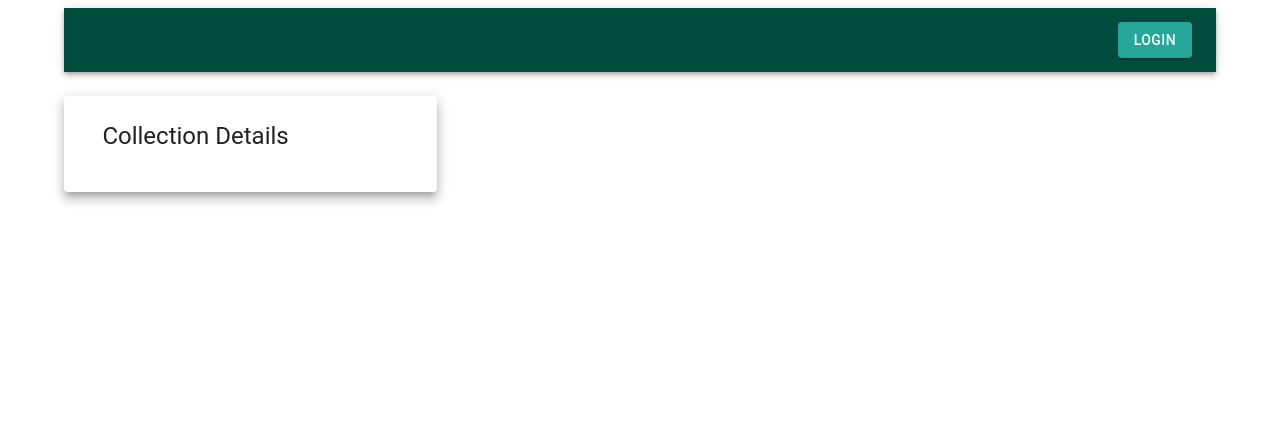
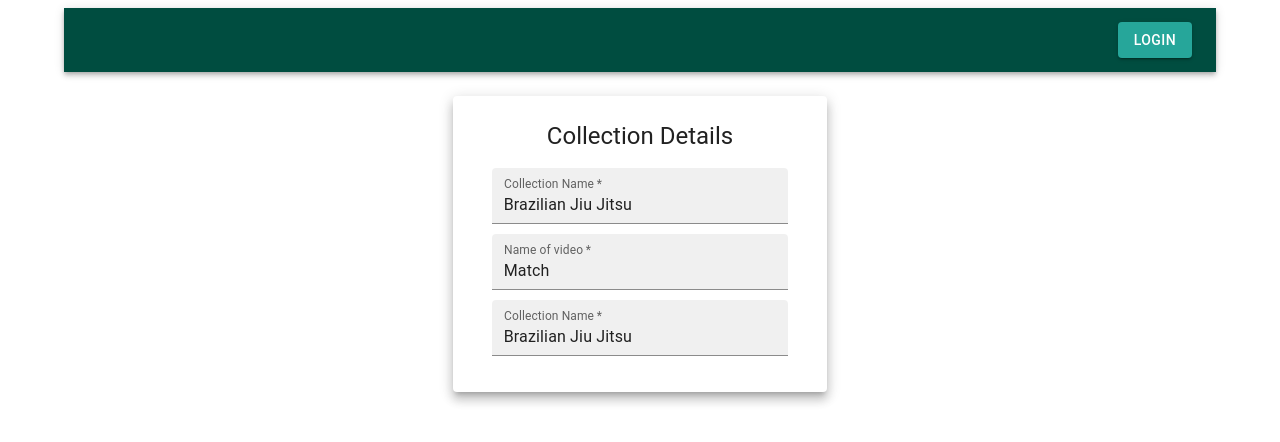
Before and after one commit to NerdyWithZainab/video-annotator, a Next.js app: page /collection/1 in a window 1280 px wide. Shown: the top 442 px of the page. Built offline with nearby package versions, Linux system fonts and the light colour scheme; no server answers.

Commit message:
make progress on single-collection-view page and create a types.ts file for model interfaces

```diff
--- a/components/CollectionDetails/index.tsx
+++ b/components/CollectionDetails/index.tsx
@@ -1,11 +1,155 @@
 import InfoPanel from "../InfoPanel";
+import { Collection } from "../../types";
+import InfoPanelBody from "../InfoPanel/InfoPanelBody";
+import { Grid, TextField } from "@mui/material";
+import React, { useState } from "react";
+import { FormattedMessage, useIntl, IntlShape } from "react-intl";
+import { isValidName } from "../../utilities/validators";
+import { isBoolean } from "lodash-es";
 
-const CollectionDetails: React.FC = () => {
+const CollectionDetails: React.FC<{
+  collection: Collection;
+}> = ({ collection }) => {
+  const intl: IntlShape = useIntl();
+
+  const [name, setName] = useState<string>(collection?.name);
+  const [nameInvalid, setNameInvalid] = useState<boolean>(false);
+  const handleNameChange: (
+    event: React.ChangeEvent<HTMLInputElement>
+  ) => void = (event: React.ChangeEvent<HTMLInputElement>) => {
+    const currentName: string = event?.currentTarget?.value;
+    setName(currentName);
+    setNameInvalid(!isValidName(currentName));
+  };
+
+  const [nameOfVideo, setNameOfVideo] = useState<string>(
+    collection?.nameOfVideo || ""
+  );
+  const [nameOfVideoInvalid, setNameOfVideoInvalid] = useState<boolean>(false);
+  const handleNameOfVideoChange: (
+    event: React.ChangeEvent<HTMLInputElement>
+  ) => void = (event: React.ChangeEvent<HTMLInputElement>) => {
+    const currentNameOfVideo: string = event?.currentTarget?.value;
+    setNameOfVideo(currentNameOfVideo);
+    setNameOfVideoInvalid(!isValidName(currentNameOfVideo));
+  };
+
+  const [nameOfEvent, setNameOfEvent] = useState<string>(
+    collection?.nameOfEvent || ""
+  );
+  const [nameOfEventInvalid, setnameOfEventInvalid] = useState<boolean>(false);
+  const handleNameOfEventChange: (
+    event: React.ChangeEvent<HTMLInputElement>
+  ) => void = (event: React.ChangeEvent<HTMLInputElement>) => {
+    const currentNameOfEvent: string = event?.currentTarget?.value;
+    setNameOfEvent(currentNameOfEvent);
+    setnameOfEventInvalid(!isValidName(currentNameOfEvent));
+  };
+
+  const [isPrivate, setIsPrivate] = useState<boolean>(
+    collection?.isPrivate || false
+  ); // default to public
+  const [isPrivateInvalid, setIsPrivateInvalid] = useState<boolean>(false);
+  const handleIsPrivateChange: (
+    event: React.ChangeEvent<HTMLInputElement>
+  ) => void = (event: React.ChangeEvent<HTMLInputElement>) => {
+    const currentIsPrivate: boolean = Boolean(event?.currentTarget?.value);
+    setIsPrivate(currentIsPrivate);
+    setIsPrivateInvalid(!isBoolean(currentIsPrivate));
+  };
+
   return (
     <InfoPanel
       titleId="COLLECTION_DETAILS"
       titleDefault="Collection Details"
-    ></InfoPanel>
+      textOverrides={{ textAlign: "center" }}
+    >
+      <InfoPanelBody>
+        <Grid container>
+          <Grid item lg={12} sm={12}>
+            <TextField
+              fullWidth
+              data-testid={"collection-name"}
+              error={nameInvalid}
+              variant="filled"
+              label={
+                <FormattedMessage
+                  id="COLLECTION_NAME"
+                  defaultMessage="Collection Name"
+                />
+              }
+              required
+              helperText={
+                nameInvalid
+                  ? intl.formatMessage({
+                      id: "COLLECTION_NAME_CANNOT_BE_BLANK",
+                      defaultMessage: "Collection name cannot be blank",
+                    })
+                  : ""
+              }
+              style={{ marginBottom: 10, maxWidth: 400 }}
+              onChange={handleNameChange}
+              value={name}
+            ></TextField>
+          </Grid>
+          <Grid item lg={12} sm={12}>
+            <TextField
+              fullWidth
+              data-testid={"collection-name-of-video"}
+              error={nameOfVideoInvalid}
+              variant="filled"
+              label={
+                <FormattedMessage
+                  id="NAME_OF_VIDEO"
+                  defaultMessage="Name of video"
+                />
+              }
+              required
+              helperText={
+                nameOfVideoInvalid
+                  ? intl.formatMessage(
+                      {
+                        id: "GENERIC_CANNOT_BE_BLANK",
+                        defaultMessage: "Name of video cannot be blank",
+                      },
+                      { name: "Name of video" }
+                    )
+                  : ""
+              }
+              style={{ marginBottom: 10, maxWidth: 400 }}
+              onChange={handleNameOfVideoChange}
+              value={nameOfVideo}
+            ></TextField>
+          </Grid>
+          <Grid item lg={12} sm={12}>
+            <TextField
+              fullWidth
+              data-testid={"collection-name"}
+              error={nameInvalid}
+              variant="filled"
+              label={
+                <FormattedMessage
+                  id="COLLECTION_NAME"
+                  defaultMessage="Collection Name"
+                />
+              }
+              required
+              helperText={
+                nameInvalid
+                  ? intl.formatMessage({
+                      id: "COLLECTION_NAME_CANNOT_BE_BLANK",
+                      defaultMessage: "Collection name cannot be blank",
+                    })
+                  : ""
+              }
+              style={{ marginBottom: 10, maxWidth: 400 }}
+              onChange={handleNameChange}
+              value={name}
+            ></TextField>
+          </Grid>
+        </Grid>
+      </InfoPanelBody>
+    </InfoPanel>
   );
 };
 
--- a/components/InfoPanel/index.tsx
+++ b/components/InfoPanel/index.tsx
@@ -6,8 +6,15 @@ const InfoPanel: React.FC<{
   titleId: string;
   titleDefault: string;
   styleOverrides?: {};
+  textOverrides?: {};
   children?: React.ReactNode;
-}> = ({ titleId, titleDefault, styleOverrides = {}, children }) => {
+}> = ({
+  titleId,
+  titleDefault,
+  styleOverrides = {},
+  textOverrides = {},
+  children,
+}) => {
   return (
     <Paper
       elevation={8}
@@ -20,7 +27,10 @@ const InfoPanel: React.FC<{
       }}
     >
       <>
-        <Typography variant="h5" style={{ marginBottom: "2vh" }}>
+        <Typography
+          variant="h5"
+          style={{ marginBottom: "2vh", ...textOverrides }}
+        >
           <FormattedMessage id={titleId} defaultMessage={titleDefault} />
         </Typography>
         <div style={{ maxHeight: 200, overflow: "auto", ...styleOverrides }}>
--- a/lang/en.json
+++ b/lang/en.json
@@ -70,5 +70,9 @@
   "VIEW": "View",
   "EDIT": "Edit",
   "PUBLIC_COLLECTIONS": "Public Collections",
-  "COLLECTION_DETAILS": "Collection Details"
+  "COLLECTION_DETAILS": "Collection Details",
+  "COLLECTION_NAME": "Collection Name",
+  "COLLECTION_NAME_CANNOT_BE_BLANK": "Collection name cannot be blank",
+  "NAME_OF_VIDEO": "Name of video",
+  "GENERIC_CANNOT_BE_BLANK": "{name} cannot be blank"
 }
--- a/pages/collection/[collectionId].tsx
+++ b/pages/collection/[collectionId].tsx
@@ -1,13 +1,23 @@
 import { Grid } from "@mui/material";
 import CollectionDetails from "../../components/CollectionDetails";
 
+import { Collection } from "../../types";
+
 const SingleCollection: React.FC = () => {
+  const shamCollection: Collection = {
+    name: "Brazilian Jiu Jitsu",
+    nameOfVideo: "Match",
+    nameOfEvent: "Move",
+    isPrivate: false,
+  };
+
   return (
     <Grid container spacing={2} style={{ marginTop: "1vh" }}>
-      {/* @TODO align this in the middle */}
+      <Grid item sm={12} md={4}></Grid>
       <Grid item sm={12} md={4}>
-        <CollectionDetails></CollectionDetails>
+        <CollectionDetails collection={shamCollection}></CollectionDetails>
       </Grid>
+      <Grid item sm={12} md={4}></Grid>
     </Grid>
   );
 };
--- /dev/null
+++ b/types.ts
@@ -0,0 +1,7 @@
+export interface Collection {
+  name: string;
+  nameOfVideo: string;
+  nameOfEvent: string;
+  isPrivate: boolean;
+  language: string;
+}
--- a/utilities/validators.tsx
+++ b/utilities/validators.tsx
@@ -1,3 +1,7 @@
+export function isNonEmptyString(str: string): boolean {
+  return Boolean(str);
+}
+
 export function isValidEmail(email: string): boolean {
   if (email) {
     const re: RegExp =
@@ -30,6 +34,10 @@ export function isValidUsername(username: string): boolean {
   return Boolean(username);
 }
 
+export function isValidName(name: string): boolean {
+  return isNonEmptyString(name);
+}
+
 export function isValidStepsToReproduce(stepsToReproduce: string): boolean {
   return Boolean(stepsToReproduce);
 }
```
